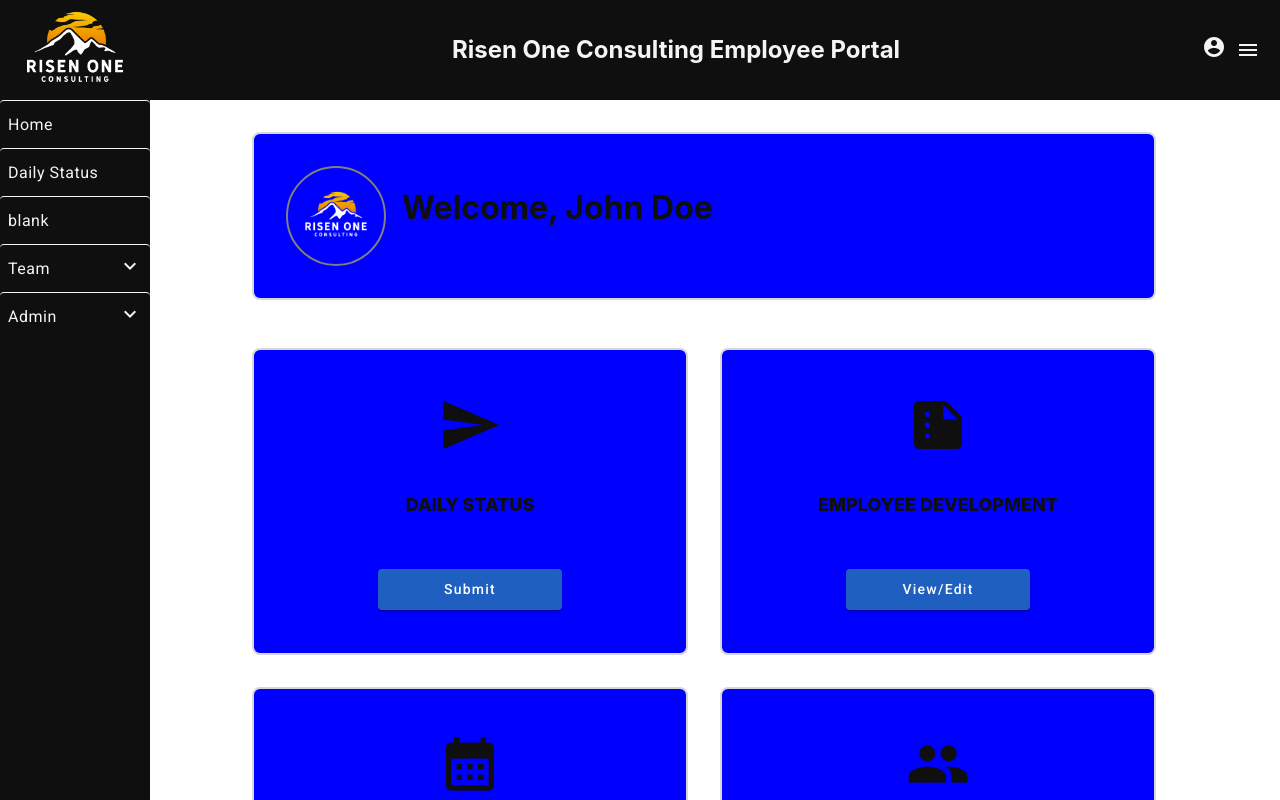
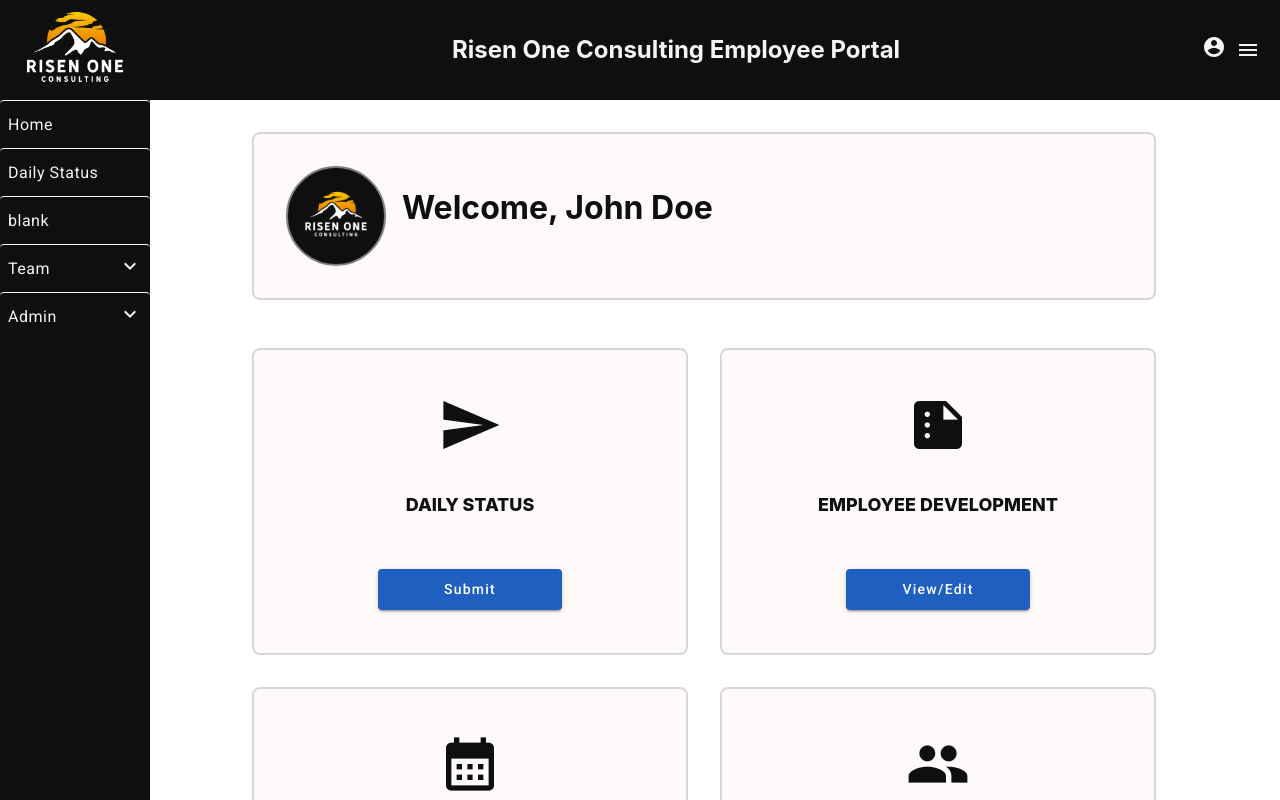
Before and after one commit to ucmo-cs/S26_SE4920_TeamC, an Angular app in the folder frontend/: page /home in a window 1280 px wide. Shown: the top 800 px of the page. Built offline with nearby package versions, Linux system fonts and the light colour scheme.

Commit message:
Updating styeles

```diff
--- a/frontend/src/app/components/home/home.component.css
+++ b/frontend/src/app/components/home/home.component.css
@@ -82,6 +82,10 @@
 
 .button-link:hover {
   transform: scale(1.05);
+}
+
+.risen-one-icon {
+  background-color: var(--risen-one-icon-background);
 }
 
 .home-icon {
--- a/frontend/src/app/components/home/home.component.html
+++ b/frontend/src/app/components/home/home.component.html
@@ -2,7 +2,7 @@
   <div class="content">
     <div class="header-card">
       <img
-        class="clickable"
+        class="clickable risen-one-icon"
         [src]="this.userphoto"
         [routerLink]="'/profile/' + user.uuid"
         alt="profile picture"
--- a/frontend/theme.scss
+++ b/frontend/theme.scss
@@ -5,7 +5,7 @@
 $base-theme: (
   bg-gradient-start: #ffcc00,
   bg-gradient-end: #f39c12,
-  surface: blue,
+  surface: #fffafa,
   text: #1b1b1b,
   muted: #4f4f4f,
   accent: #1f5fbf,
@@ -18,6 +18,7 @@
   nav-text: #f4f4f4,
   body-text: #0f0f0f,
   icon-color: #0f0f0f,
+  risen-one-icon-background: #0f0f0f,
   card-shadow: 0 6px 18px rgba(0, 0, 0, 0.18)
 );
 
@@ -30,7 +31,8 @@
   nav-bg: #0a2a21,
   nav-text: #f3efe6,
   body-text: #f3efe6,
-  icon-color: #f3efe6,
+  icon-color: #f3efe615,
+  risen-one-icon-background: #0f0f0f,
   card-border: #365b40,
   card-bg: #f7f4ea,
   button-bg: #2f7d32,
@@ -49,6 +51,7 @@
   nav-text: #f5f7fb,
   body-text: #f5f7fb,
   icon-color: #f5f7fb,
+  risen-one-icon-background: #0f0f0f,
   card-border: #2b4d7a,
   card-bg: #f4f6fb,
   button-bg: #0b4ea2,
@@ -66,6 +69,7 @@
   nav-text: #ffedd5,
   body-text: #ffedd5,
   icon-color: #ffedd5,
+  risen-one-icon-background: transparent,
   card-border: #ea580c,
   card-bg: #fed7aa,
   button-bg: #ef4444,
@@ -84,6 +88,7 @@
   nav-text: #e0e0ff,
   body-text: #e0e0ff,
   icon-color: #e0e0ff,
+  risen-one-icon-background: transparent,
   card-border: #ff00ff,
   card-bg: #1a1a2e,
   button-bg: #ff00ff,
@@ -102,6 +107,7 @@
   nav-text: #cce7ff,
   body-text: #cce7ff,
   icon-color: #cce7ff,
+  risen-one-icon-background: transparent,
   card-border: #005580,
   card-bg: #002b4d,
   button-bg: #00bcd4,
@@ -120,6 +126,7 @@
   nav-text: #ffd6c1,
   body-text: #ffd6c1,
   icon-color: #ffd6c1,
+  risen-one-icon-background: transparent,
   card-border: #7a1a1a,
   card-bg: #4c0d0d,
   button-bg: #ff4500,
```
Also changed, not shown: frontend/src/styles.css, 1 other file (tests, documents, lock files or other folders).
